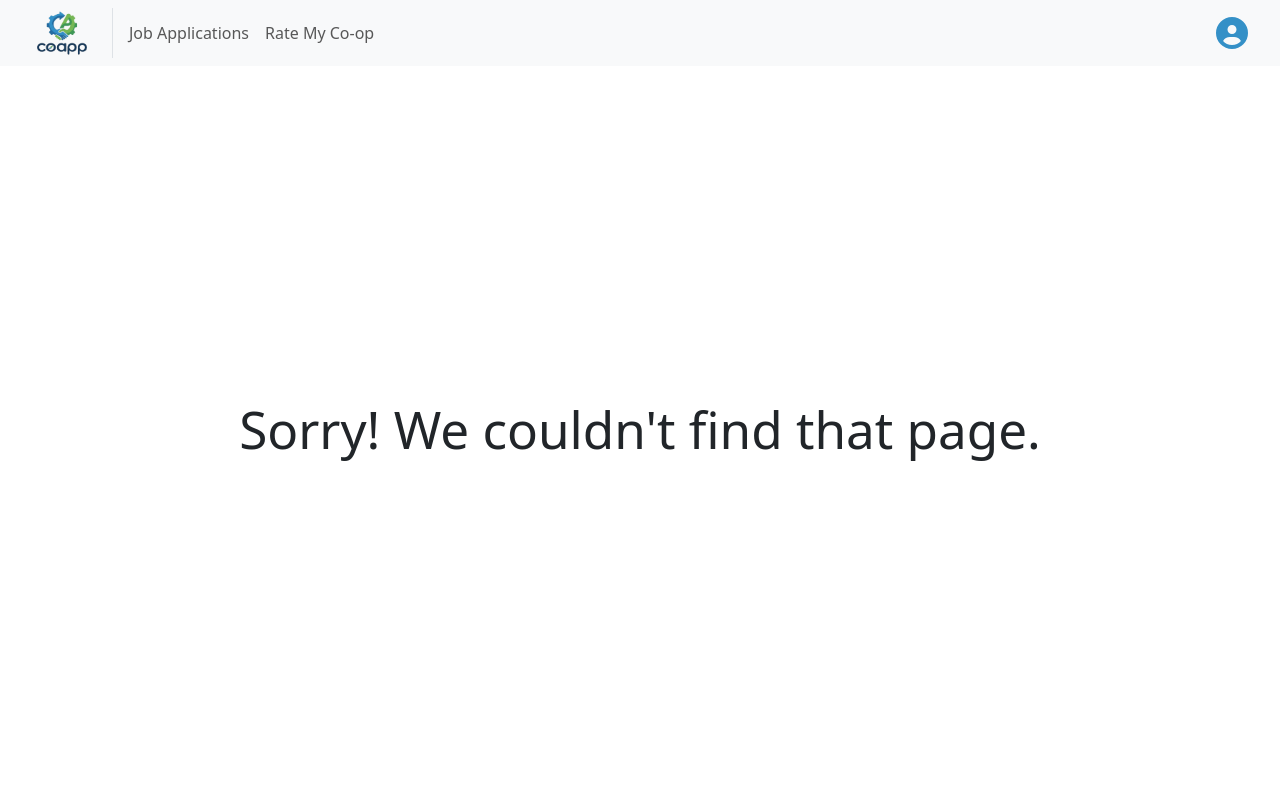
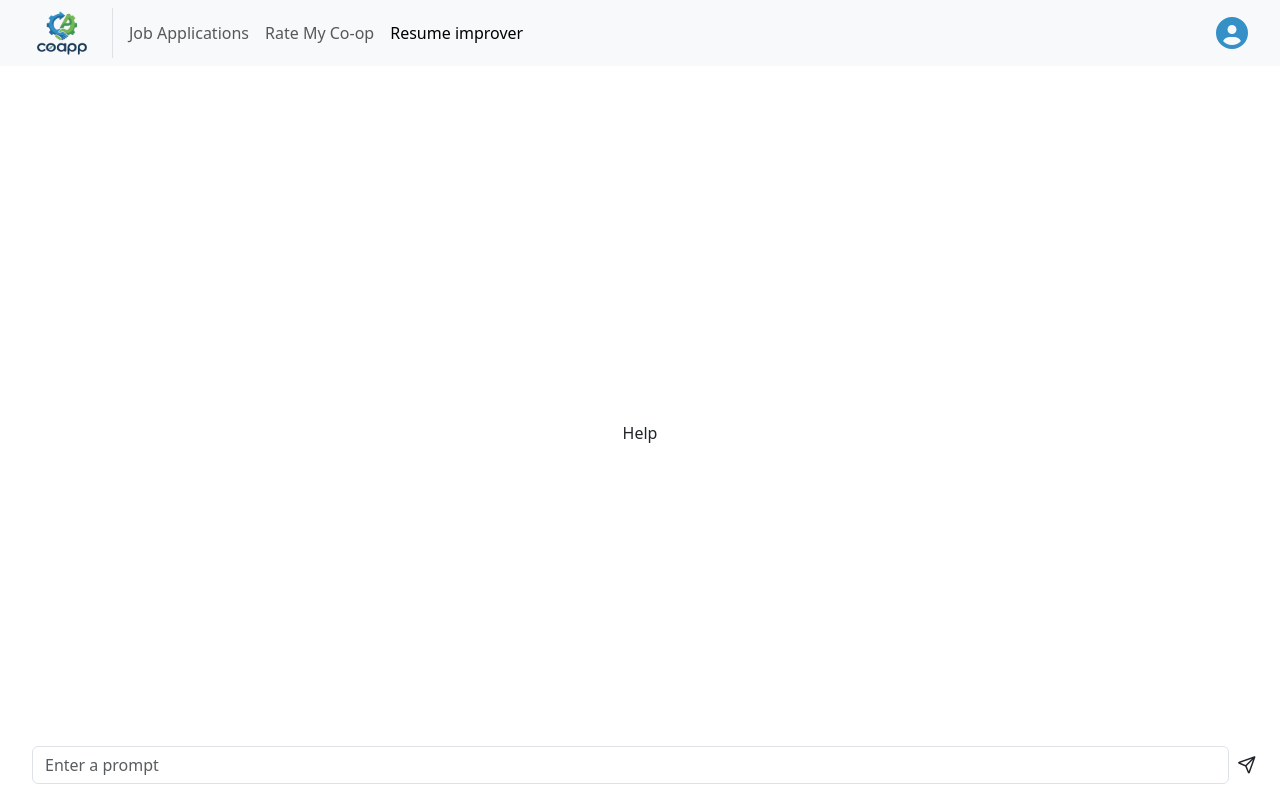
Before and after one commit to Co-App-Team/frontend, a React (Vite) app: page /chatbot in a window 1280 px wide. Built offline with nearby package versions, Linux system fonts and the light colour scheme; no server answers; sample sign-in values are in the browser's storage.

Commit message:
Add chatbot page to app

```diff
--- a/src/App.jsx
+++ b/src/App.jsx
@@ -14,6 +14,7 @@ import AccountPage from './pages/AccountPage.jsx';
 import ResetPasswordPage from './pages/ResetPasswordPage.jsx';
 import PreAuthRoute from './components/PreAuthRoute.jsx';
 import JobApplicationsPage from './pages/JobApplicationsPage.jsx';
+import ChatbotPage from './pages/ChatbotPage.jsx';
 
 function App() {
   const { isLoggedIn } = useAuthContext();
@@ -72,6 +73,11 @@ function App() {
               path="rate-my-co-op"
               element={<RateMyCoop />}
             />
+            <Route
+              //  TODO: What to call this
+              path="chatbot"
+              element={<ChatbotPage />}
+            />
           </Route>
         </Route>
       </Routes>
--- a/src/components/common/GlobalNavbar.jsx
+++ b/src/components/common/GlobalNavbar.jsx
@@ -69,6 +69,12 @@ const GlobalNavbar = () => {
                 to="/rate-my-co-op">
                 Rate My Co-op
               </Nav.Link>
+              <Nav.Link
+                as={NavLink}
+                to="/chatbot">
+                {/* TODO: What to call this */}
+                Resume improver
+              </Nav.Link>
             </Nav>
 
             <Nav>
--- /dev/null
+++ b/src/pages/ChatbotPage.jsx
@@ -0,0 +1,28 @@
+import { faPaperPlane } from '@fortawesome/free-regular-svg-icons';
+import { FontAwesomeIcon } from '@fortawesome/react-fontawesome';
+import { Form } from 'react-bootstrap';
+
+const ChatbotPage = () => {
+  return (
+    <div className="h-auto">
+      Help
+      <div
+        className="p-3"
+        style={{ position: 'fixed', bottom: 0, left: 0, width: '100%' }}>
+        <div className="d-flex">
+          <Form.Control
+            type="text"
+            placeholder="Enter a prompt"
+            className="ms-3"
+          />
+          <FontAwesomeIcon
+            icon={faPaperPlane}
+            className="align-self-center m-2"
+          />
+        </div>
+      </div>
+    </div>
+  );
+};
+
+export default ChatbotPage;
```
